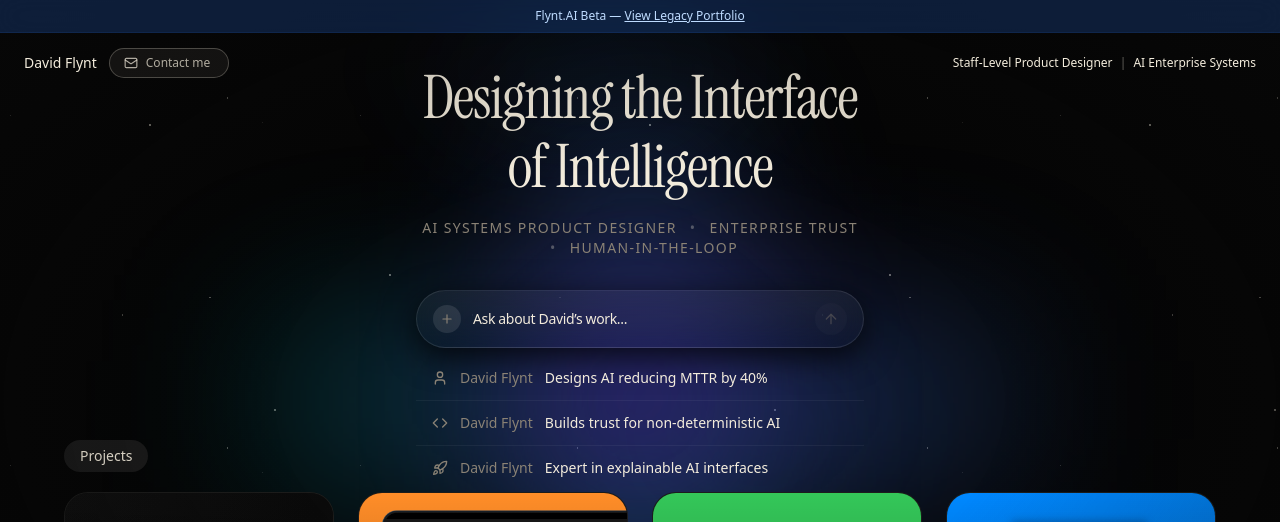
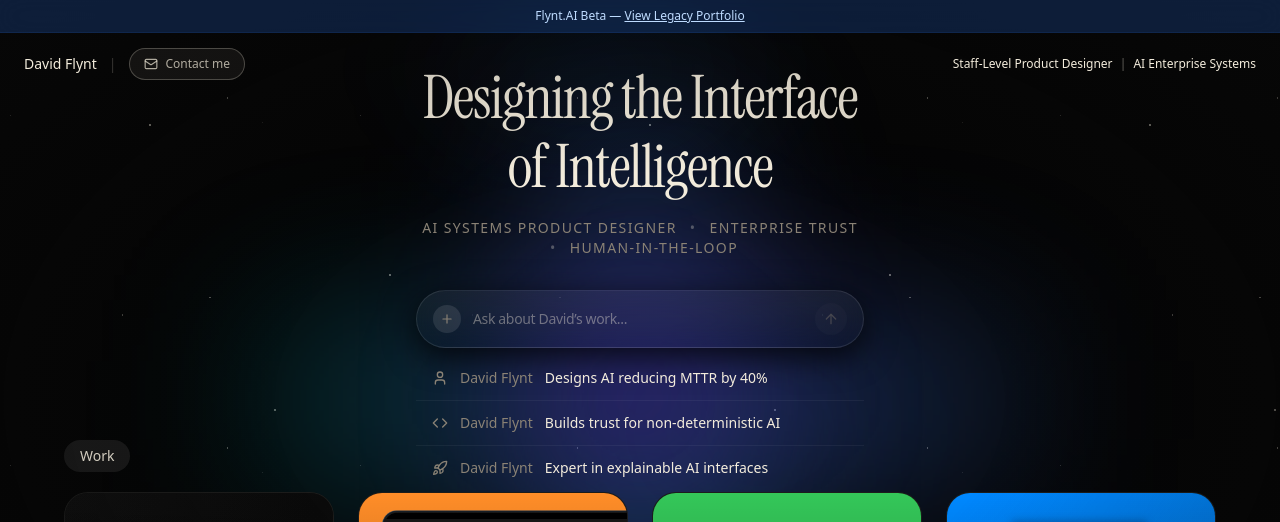
Before and after one commit to davidflynt-lab/flynt-ai-portfolio, a Next.js app: page / in a window 1280 px wide. Shown: the top 522 px of the page. Built offline with nearby package versions, Linux system fonts and the light colour scheme; grey boxes are pictures that could not be loaded.

Commit message:
V1.9: Fixed Contact button physics and added header spacer

```diff
--- a/src/app/page.tsx
+++ b/src/app/page.tsx
@@ -35,8 +35,9 @@
         animate={{ opacity: 1, y: 0 }}
         transition={{ duration: 0.6, delay: 0.1 }}
       >
-        <div className="flex items-center gap-3 pointer-events-auto">
+        <div className="flex items-center gap-0 pointer-events-auto">
           <span className="text-foreground font-medium text-sm">David Flynt</span>
+          <span className="mx-3 text-sm" style={{ color: "rgba(243, 236, 220, 0.2)" }}>|</span>
           <ContactButton />
         </div>
         <div className="text-xs font-medium text-[#F3ECDC] pointer-events-auto">
--- a/src/components/ContactButton.tsx
+++ b/src/components/ContactButton.tsx
@@ -1,6 +1,6 @@
 "use client";
 
-import { useState, useRef, useCallback } from "react";
+import { useState, useRef, useCallback, useEffect } from "react";
 import { motion, AnimatePresence } from "framer-motion";
 import { Mail, Copy, Check } from "lucide-react";
 
@@ -15,7 +15,6 @@
         try {
             await navigator.clipboard.writeText(EMAIL);
         } catch {
-            // Fallback for older browsers
             const textarea = document.createElement("textarea");
             textarea.value = EMAIL;
             textarea.style.position = "fixed";
@@ -27,43 +26,46 @@
         }
 
         setIsCopied(true);
-
-        // Clear any existing timer
         if (timerRef.current) clearTimeout(timerRef.current);
-
         timerRef.current = setTimeout(() => {
             setIsCopied(false);
+            setIsHovered(false);
         }, 1500);
+    }, []);
+
+    useEffect(() => {
+        return () => {
+            if (timerRef.current) clearTimeout(timerRef.current);
+        };
     }, []);
 
     return (
         <motion.button
+            layout
             onClick={handleClick}
             onMouseEnter={() => setIsHovered(true)}
             onMouseLeave={() => {
                 if (!isCopied) setIsHovered(false);
             }}
-            className="relative flex items-center gap-2 rounded-full cursor-pointer overflow-hidden"
+            className="flex items-center gap-2 rounded-full cursor-pointer whitespace-nowrap"
             style={{
                 border: "1px solid rgba(243, 236, 220, 0.25)",
                 backgroundColor: "rgba(243, 236, 220, 0.06)",
                 padding: "6px 14px",
-            }}
-            animate={{
-                width: isCopied ? 140 : isHovered ? 260 : 120,
+                height: 32,
             }}
             transition={{
-                width: { duration: 0.35, ease: [0.25, 0.46, 0.45, 0.94] },
+                layout: { duration: 0.3, ease: [0.25, 0.46, 0.45, 0.94] },
             }}
         >
-            <AnimatePresence mode="wait">
+            <AnimatePresence mode="wait" initial={false}>
                 {isCopied ? (
                     <motion.div
                         key="copied"
                         className="flex items-center gap-2 whitespace-nowrap"
-                        initial={{ opacity: 0, scale: 0.9 }}
-                        animate={{ opacity: 1, scale: 1 }}
-                        exit={{ opacity: 0, scale: 0.9 }}
+                        initial={{ opacity: 0, filter: "blur(4px)" }}
+                        animate={{ opacity: 1, filter: "blur(0px)" }}
+                        exit={{ opacity: 0, filter: "blur(4px)" }}
                         transition={{ duration: 0.15 }}
                     >
                         <Check
@@ -81,9 +83,9 @@
                     <motion.div
                         key="email"
                         className="flex items-center gap-2 whitespace-nowrap"
-                        initial={{ opacity: 0 }}
-                        animate={{ opacity: 1 }}
-                        exit={{ opacity: 0 }}
+                        initial={{ opacity: 0, filter: "blur(4px)" }}
+                        animate={{ opacity: 1, filter: "blur(0px)" }}
+                        exit={{ opacity: 0, filter: "blur(4px)" }}
                         transition={{ duration: 0.15 }}
                     >
                         <Copy
@@ -101,9 +103,9 @@
                     <motion.div
                         key="default"
                         className="flex items-center gap-2 whitespace-nowrap"
-                        initial={{ opacity: 0 }}
-                        animate={{ opacity: 1 }}
-                        exit={{ opacity: 0 }}
+                        initial={{ opacity: 0, filter: "blur(4px)" }}
+                        animate={{ opacity: 1, filter: "blur(0px)" }}
+                        exit={{ opacity: 0, filter: "blur(4px)" }}
                         transition={{ duration: 0.15 }}
                     >
                         <Mail
--- a/src/components/ProjectGrid.tsx
+++ b/src/components/ProjectGrid.tsx
@@ -26,7 +26,7 @@
                     transition={{ delay: 0.3 }}
                 >
                     <div className="px-4 py-1.5 rounded-full bg-muted text-sm font-medium text-foreground">
-                        Projects
+                        Work
                     </div>
                 </motion.div>
 
--- a/src/components/ProjectModal.tsx
+++ b/src/components/ProjectModal.tsx
@@ -243,19 +243,17 @@
                                 <div className="p-8 space-y-8">
                                     {/* Header */}
                                     <div className="space-y-4">
-                                        {/* BETA tag — universal for all projects */}
+                                        {/* Project Logo — filtered to match monochromatic aesthetic */}
                                         <div className="flex items-center gap-3">
-                                            <span
-                                                className="px-2.5 py-0.5 rounded-full text-[10px] font-bold uppercase tracking-widest"
+                                            <img
+                                                src={project.logoUrl}
+                                                alt={`${project.title} logo`}
+                                                className="h-7 w-auto object-contain"
                                                 style={{
-                                                    color: "#F3ECDC",
-                                                    border: "1px solid rgba(243, 236, 220, 0.25)",
-                                                    backgroundColor:
-                                                        "rgba(243, 236, 220, 0.06)",
+                                                    filter: "brightness(0) invert(0.9) sepia(0.2)",
+                                                    opacity: 0.85,
                                                 }}
-                                            >
-                                                Beta
-                                            </span>
+                                            />
                                         </div>
 
                                         <h2
--- a/src/components/SearchInput.tsx
+++ b/src/components/SearchInput.tsx
@@ -68,7 +68,10 @@
                     {displayText.length === 0 && (
                         <span className="text-muted-foreground text-sm absolute inset-0">{placeholderText}</span>
                     )}
-                    <span className="text-foreground text-sm font-medium tracking-tight">
+                    <span
+                        className="text-sm font-medium tracking-tight transition-colors duration-700"
+                        style={{ color: isTyping ? "#F3ECDC" : "rgba(243, 236, 220, 0.4)" }}
+                    >
                         {displayText}
                         {isTyping && (
                             <motion.span
```
